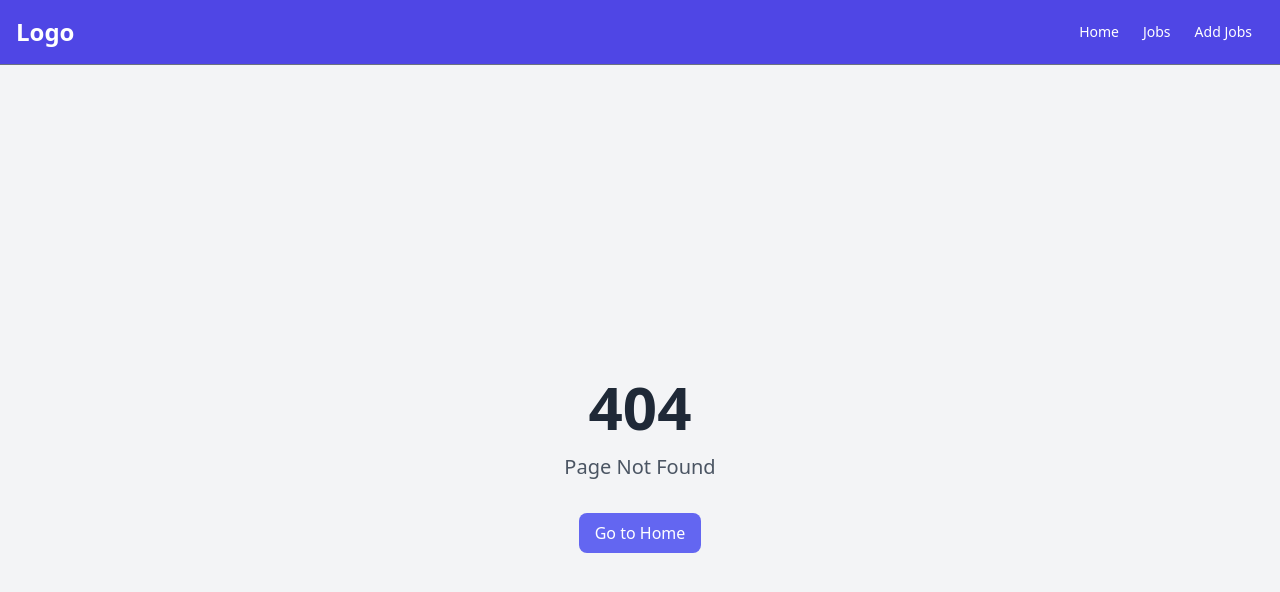
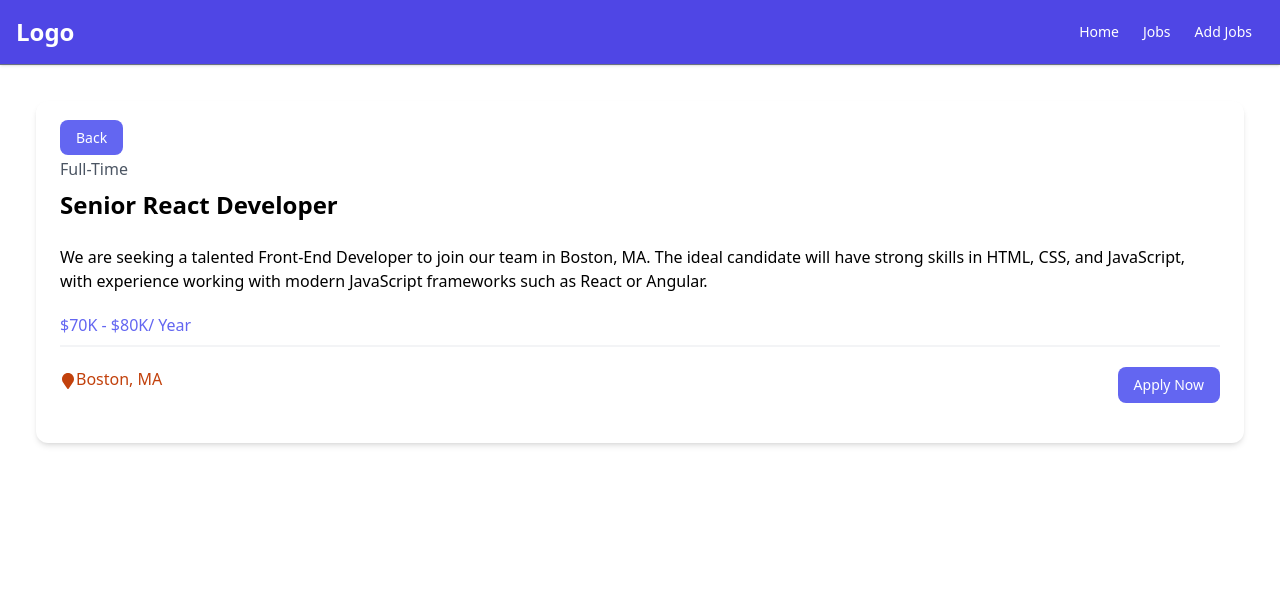
Before and after one commit to Abdi036/job_listing, a React (Vite) app: page /job/1 in a window 1280 px wide. Before the commit this address had no page. Shown: the top 592 px of the page. Built offline with nearby package versions, Linux system fonts and the light colour scheme; data requests are answered from the project's data file.

Commit message:
add route to a single job detail

```diff
--- a/src/App.jsx
+++ b/src/App.jsx
@@ -7,6 +7,7 @@ import {
 import LayOut from "./LayOut/LayOut";
 import HomePage from "./pages/HomePage";
 import JobsPage from "./pages/JobsPage";
+import JobPage from "./pages/JobPage";
 import AddJobsPage from "./pages/AddJobsPage";
 import NotFound from "./pages/NotFound";
 
@@ -16,6 +17,7 @@ const router = createBrowserRouter(
       <Route index element={<HomePage />} />
       <Route path="*" element={<NotFound />} />
       <Route path="/jobs" element={<JobsPage />} />
+      <Route path="/job/:id" element={<JobPage />} />
       <Route path="/add-jobs" element={<AddJobsPage />} />
     </Route>
   )
--- a/src/pages/JobPage.jsx
+++ b/src/pages/JobPage.jsx
@@ -1,3 +1,69 @@
+import { useEffect, useState } from "react";
+import { Link, useParams } from "react-router-dom";
+import { FaMapMarker } from "react-icons/fa";
+
 export default function JobPage() {
-  return <div>JobPage</div>;
+  const [job, setJob] = useState(null);
+  const [isLoading, setIsLoading] = useState(true);
+
+  const { id } = useParams();
+
+  useEffect(() => {
+    async function fetchJob() {
+      try {
+        const res = await fetch(`http://localhost:9000/jobs/${id}`);
+        if (!res.ok) {
+          throw new Error(`HTTP error! Status: ${res.status}`);
+        }
+        const data = await res.json();
+        setJob(data);
+      } catch (error) {
+        console.error("Error fetching job:", error);
+      } finally {
+        setIsLoading(false);
+      }
+    }
+
+    fetchJob();
+  }, [id]);
+
+  if (isLoading) {
+    return <div className="text-center">Loading...</div>;
+  }
+
+  return (
+    <div className="container mx-auto p-4">
+      {job ? (
+        <div className="bg-white rounded-xl shadow-md p-6 m-5">
+          <Link
+            to={`/`}
+            className="h-[36px] bg-indigo-500 hover:bg-indigo-600 text-white px-4 py-2 rounded-lg text-center text-sm"
+          >
+            Back
+          </Link>
+          <div className="mb-6">
+            <div className="text-gray-600 my-2">{job.type}</div>
+            <h3 className="text-2xl font-bold">{job.title}</h3>
+          </div>
+          <div className="mb-5">{job.description}</div>
+          <h3 className="text-indigo-500 mb-2">{job.salary}/ Year</h3>
+          <div className="border border-gray-100 mb-5"></div>
+          <div className="flex flex-col lg:flex-row justify-between mb-4">
+            <div className="text-orange-700 mb-3 lg:mb-0">
+              <FaMapMarker className="inline" />
+              {job.location}
+            </div>
+            <Link
+              to={`/job/${job.id}`}
+              className="h-[36px] bg-indigo-500 hover:bg-indigo-600 text-white px-4 py-2 rounded-lg text-center text-sm"
+            >
+              Apply Now
+            </Link>
+          </div>
+        </div>
+      ) : (
+        <div>Job not found.</div>
+      )}
+    </div>
+  );
 }
```
Also changed, not shown: src/Components/JobLists.jsx (+0 -16 lines).
